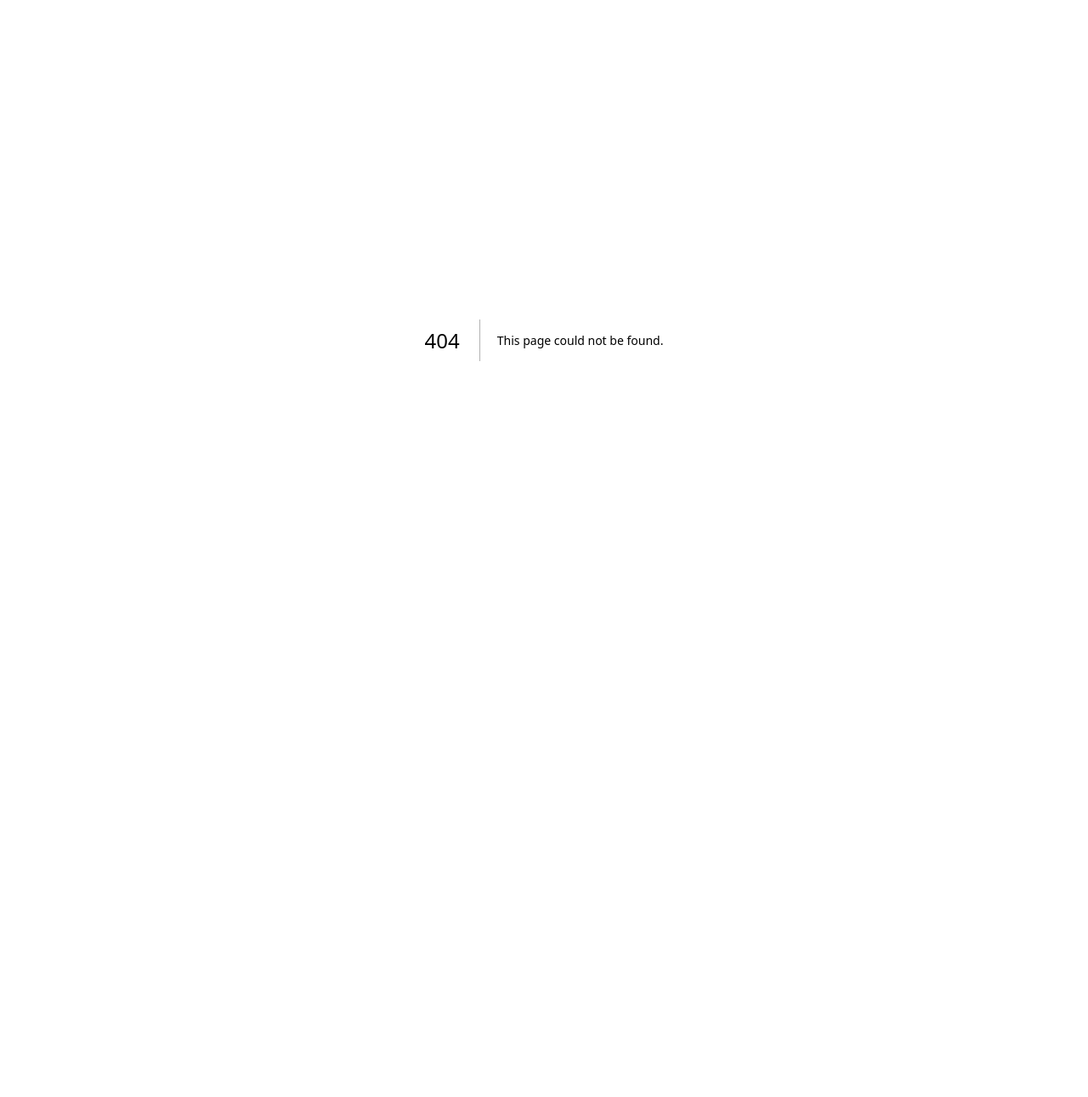
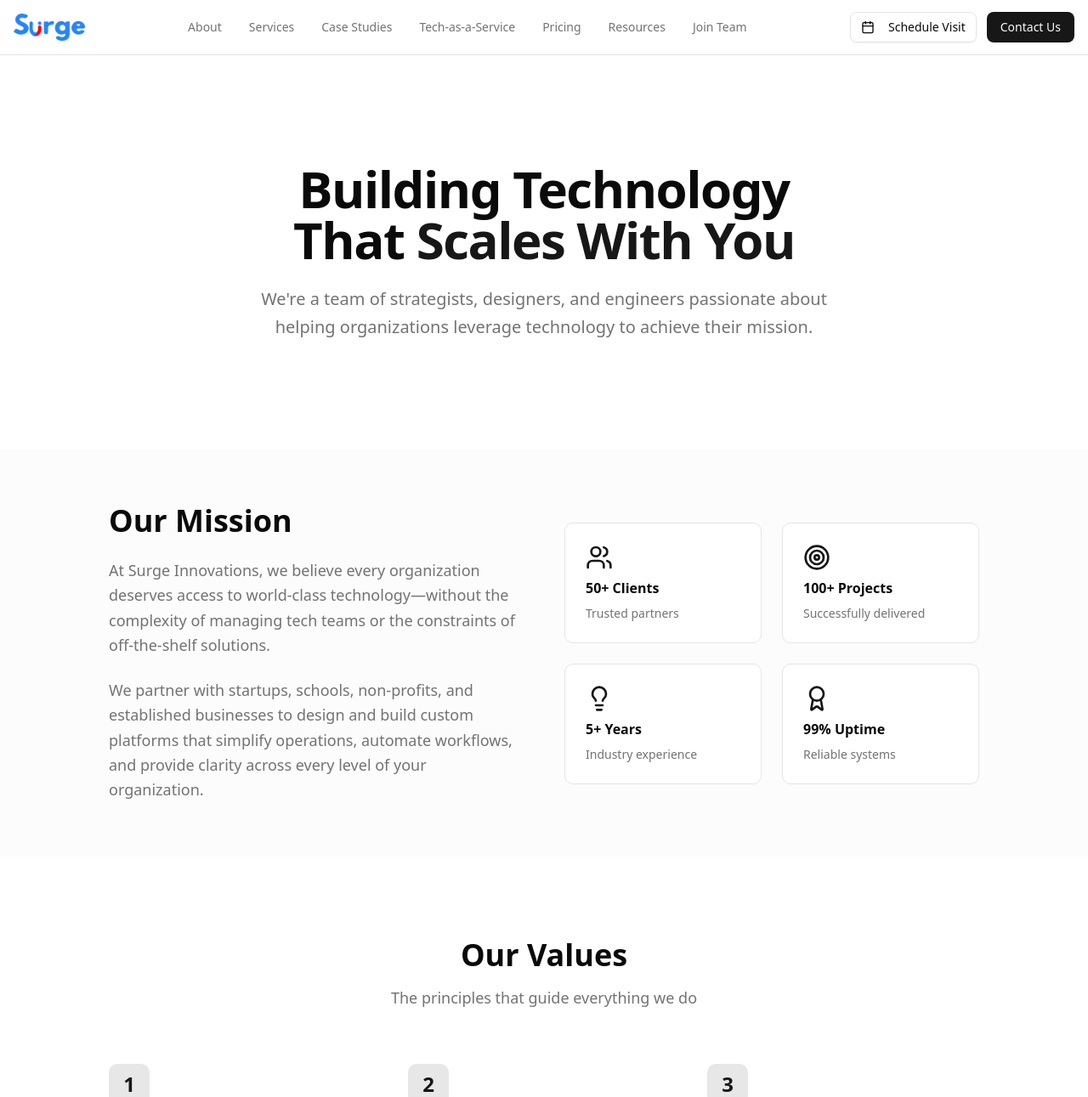
Before and after one commit to hillary-gor/surge-innovations-ltd, a Next.js app: page /about in a window 1280 px wide. Before the commit this address had no page. Shown: the top 1291 px of the page at 85% size. Before the commit the page ends 800 px from the top, so only its background shows below. Built offline with nearby package versions, Linux system fonts and the light colour scheme.

Commit message:
- Add about us

```diff
--- /dev/null
+++ b/app/about/page.tsx
@@ -0,0 +1,148 @@
+import { Navigation } from "@/components/navigation";
+import { Footer } from "@/components/footer";
+import { Button } from "@/components/ui/button";
+import { Users, Target, Lightbulb, Award } from "lucide-react";
+import Link from "next/link";
+
+export default function AboutPage() {
+  return (
+    <>
+      <Navigation />
+      <main className="min-h-screen pt-16">
+        {/* Hero Section */}
+        <section className="py-24 md:py-32">
+          <div className="container px-4">
+            <div className="max-w-3xl mx-auto text-center space-y-6">
+              <h1 className="text-5xl md:text-6xl font-bold tracking-tight text-balance">
+                Building Technology That{" "}
+                <span className="text-primary">Scales With You</span>
+              </h1>
+              <p className="text-xl text-muted-foreground text-balance leading-relaxed">
+                We&apos;re a team of strategists, designers, and engineers
+                passionate about helping organizations leverage technology to
+                achieve their mission.
+              </p>
+            </div>
+          </div>
+        </section>
+
+        {/* Mission Section */}
+        <section className="py-16 bg-muted/30">
+          <div className="container px-4">
+            <div className="max-w-5xl mx-auto grid md:grid-cols-2 gap-12 items-center">
+              <div className="space-y-6">
+                <h2 className="text-3xl md:text-4xl font-bold">Our Mission</h2>
+                <p className="text-lg text-muted-foreground leading-relaxed">
+                  At Surge Innovations, we believe every organization deserves
+                  access to world-class technology—without the complexity of
+                  managing tech teams or the constraints of off-the-shelf
+                  solutions.
+                </p>
+                <p className="text-lg text-muted-foreground leading-relaxed">
+                  We partner with startups, schools, non-profits, and
+                  established businesses to design and build custom platforms
+                  that simplify operations, automate workflows, and provide
+                  clarity across every level of your organization.
+                </p>
+              </div>
+              <div className="grid grid-cols-2 gap-6">
+                <div className="p-6 bg-card rounded-lg border border-border space-y-2">
+                  <Users className="h-8 w-8 text-primary" />
+                  <h3 className="font-semibold">50+ Clients</h3>
+                  <p className="text-sm text-muted-foreground">
+                    Trusted partners
+                  </p>
+                </div>
+                <div className="p-6 bg-card rounded-lg border border-border space-y-2">
+                  <Target className="h-8 w-8 text-primary" />
+                  <h3 className="font-semibold">100+ Projects</h3>
+                  <p className="text-sm text-muted-foreground">
+                    Successfully delivered
+                  </p>
+                </div>
+                <div className="p-6 bg-card rounded-lg border border-border space-y-2">
+                  <Lightbulb className="h-8 w-8 text-primary" />
+                  <h3 className="font-semibold">5+ Years</h3>
+                  <p className="text-sm text-muted-foreground">
+                    Industry experience
+                  </p>
+                </div>
+                <div className="p-6 bg-card rounded-lg border border-border space-y-2">
+                  <Award className="h-8 w-8 text-primary" />
+                  <h3 className="font-semibold">99% Uptime</h3>
+                  <p className="text-sm text-muted-foreground">
+                    Reliable systems
+                  </p>
+                </div>
+              </div>
+            </div>
+          </div>
+        </section>
+
+        {/* Values Section */}
+        <section className="py-24">
+          <div className="container px-4">
+            <div className="max-w-3xl mx-auto text-center space-y-4 mb-16">
+              <h2 className="text-3xl md:text-4xl font-bold">Our Values</h2>
+              <p className="text-lg text-muted-foreground">
+                The principles that guide everything we do
+              </p>
+            </div>
+            <div className="max-w-5xl mx-auto grid md:grid-cols-3 gap-8">
+              <div className="space-y-4">
+                <div className="w-12 h-12 rounded-lg bg-primary/10 flex items-center justify-center">
+                  <span className="text-2xl font-bold text-primary">1</span>
+                </div>
+                <h3 className="text-xl font-semibold">Simplicity First</h3>
+                <p className="text-muted-foreground leading-relaxed">
+                  We believe the best technology is invisible. Our solutions are
+                  intuitive, elegant, and easy to use.
+                </p>
+              </div>
+              <div className="space-y-4">
+                <div className="w-12 h-12 rounded-lg bg-primary/10 flex items-center justify-center">
+                  <span className="text-2xl font-bold text-primary">2</span>
+                </div>
+                <h3 className="text-xl font-semibold">Built to Scale</h3>
+                <p className="text-muted-foreground leading-relaxed">
+                  Every platform we build is designed to grow with you, from day
+                  one to enterprise scale.
+                </p>
+              </div>
+              <div className="space-y-4">
+                <div className="w-12 h-12 rounded-lg bg-primary/10 flex items-center justify-center">
+                  <span className="text-2xl font-bold text-primary">3</span>
+                </div>
+                <h3 className="text-xl font-semibold">Partnership Mindset</h3>
+                <p className="text-muted-foreground leading-relaxed">
+                  We&apos;re not just vendors we&apos;re your long-term
+                  technology partners, invested in your success.
+                </p>
+              </div>
+            </div>
+          </div>
+        </section>
+
+        {/* CTA Section */}
+        <section className="py-24 bg-muted/30">
+          <div className="container px-4">
+            <div className="max-w-3xl mx-auto text-center space-y-8">
+              <h2 className="text-3xl md:text-4xl font-bold">
+                Ready to Build Together?
+              </h2>
+              <p className="text-lg text-muted-foreground">
+                Let&apos;s discuss how we can help you achieve your technology
+                goals.
+              </p>
+              <Button size="lg" asChild>
+                <Link href="/contact">Start a Conversation</Link>
+              </Button>
+            </div>
+          </div>
+        </section>
+
+        <Footer />
+      </main>
+    </>
+  );
+}
```
